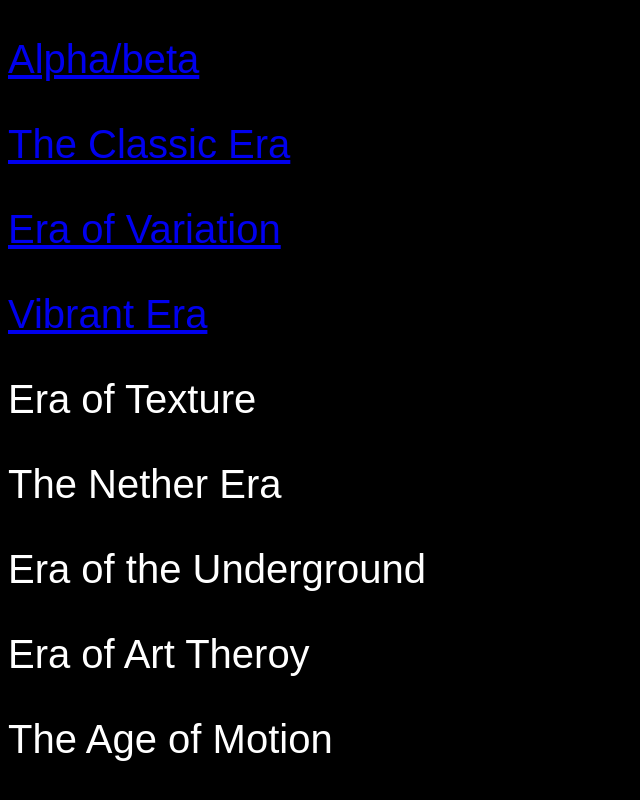
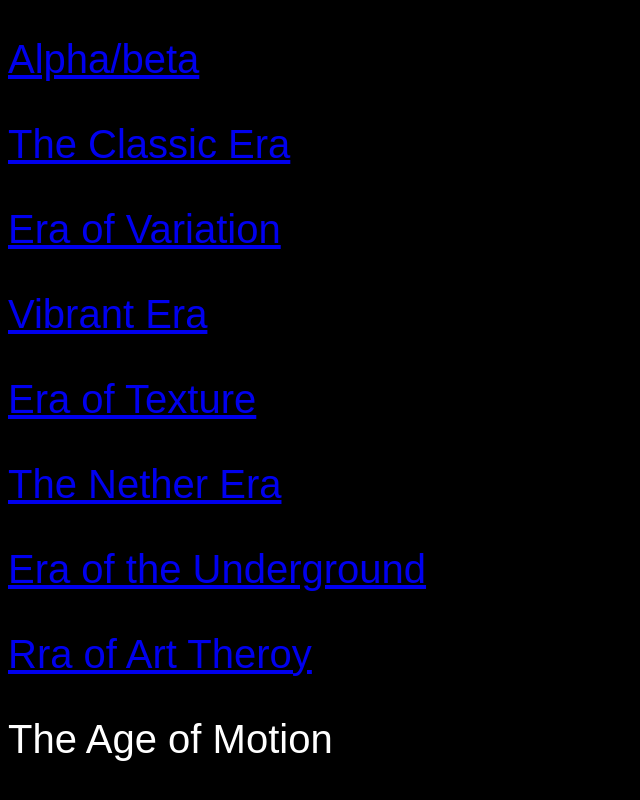
Before and after one commit to Irellavanttt/Minecraft-build-history-, a plain HTML site: page index.html in a window 1280 px wide. Shown: the part 1089-1889 px from the top of the page, without its empty margins (0-640 px from the left). Drawn offline with Linux system fonts and the light colour scheme; a web font is replaced by a local one.

Commit message:
Update index.html

```diff
--- a/index.html
+++ b/index.html
@@ -55,19 +55,19 @@
 	</p>
 
 	<p>
-		 Era of Texture
+		<a href="https://irellavanttt.github.io/Entry-6/">Era of Texture</a>
 	</p>
 
 	<p>
-		 The Nether Era
+		<a href="https://irellavanttt.github.io/Entry-7/">The Nether Era </a>
 	</p>
 
 	<p>
-		 Era of the Underground
+		<a href="https://irellavanttt.github.io/Entry-8/">Era of the Underground </a>
 	</p>
 
 	<p>
-		 Era of Art Theroy
+		<a href="https://irellavanttt.github.io/Entry-9-1/">Rra of Art Theroy</a>
 	</p>
 
 	<p>
```
